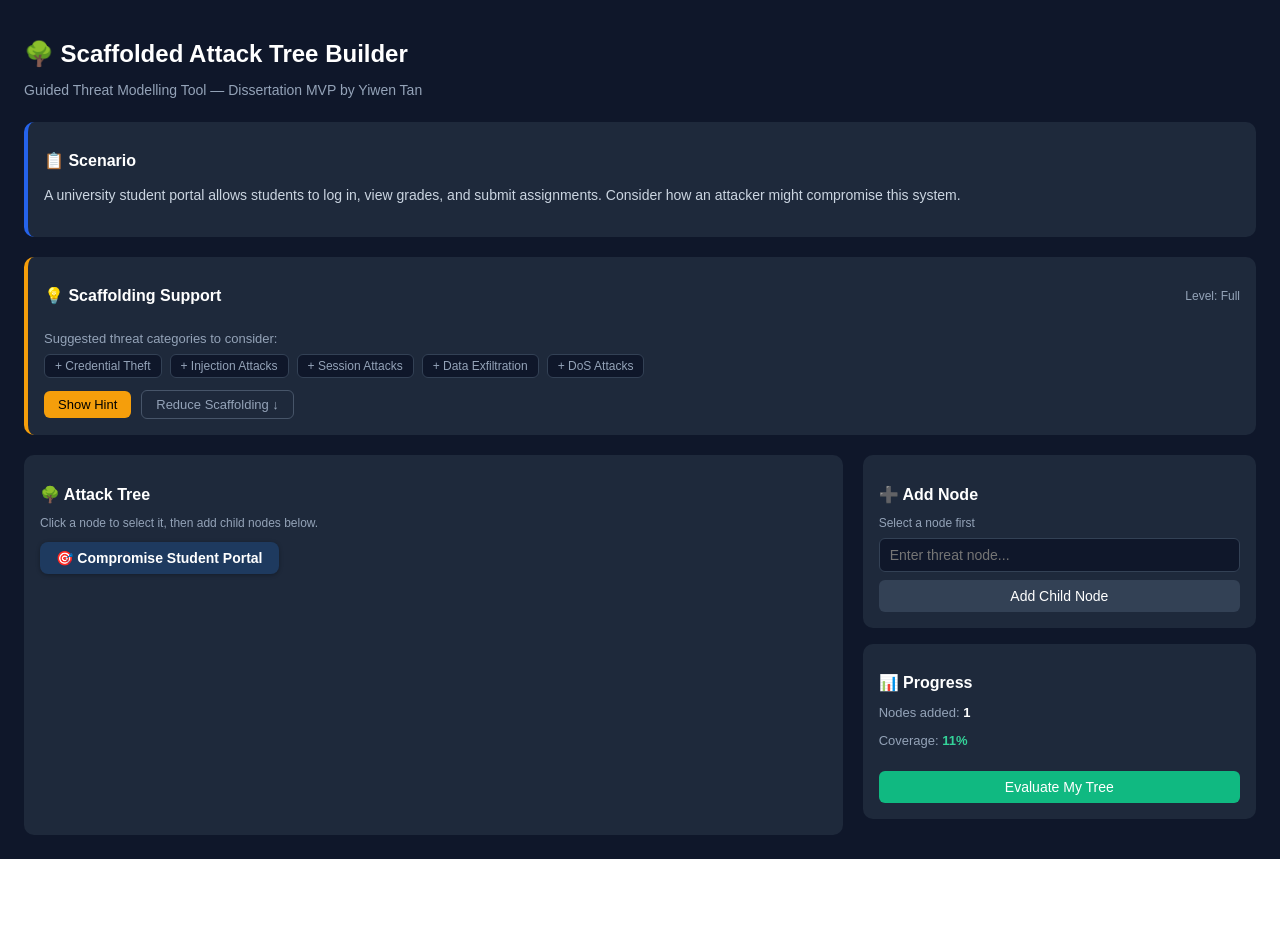
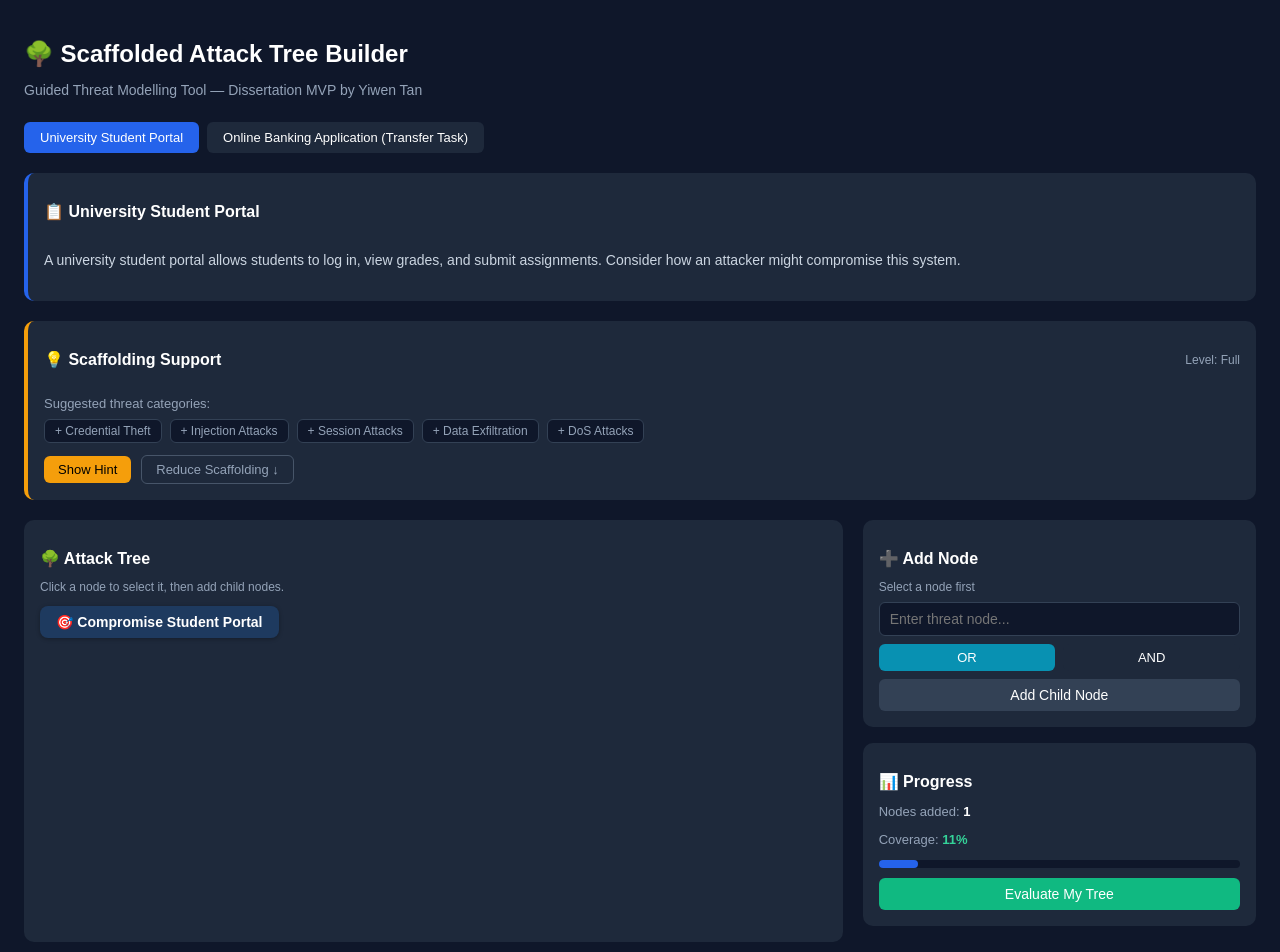
Before and after one commit to Yiwen1228/scaffolded-attack-tree, a React (Create React App) app: page / in a window 1280 px wide. Shown: the top 952 px of the page. Before the commit the page ends 859 px from the top, so only its background shows below. Built offline with nearby package versions, Linux system fonts and the light colour scheme.

Commit message:
Update MVP: add AND/OR logic, transfer task, and usability questionnaire

```diff
--- a/src/App.js
+++ b/src/App.js
@@ -1,59 +1,133 @@
 import React, { useState } from 'react';
 import './App.css';
 
-// Sample scaffolded scenario
-const SCENARIO = "A university student portal allows students to log in, view grades, and submit assignments. Consider how an attacker might compromise this system.";
-
-// Scaffolding hints for novices
-const HINTS = [
-  "Think about how an attacker might gain access to a user's account.",
-  "Consider what could go wrong with the login process.",
-  "What could an attacker do once they have access?",
-  "Think about the data stored in the system - how could it be stolen or modified?",
-  "Consider attacks on the network or server infrastructure."
-];
-
-// Reference tree for evaluation
-const REFERENCE_NODES = [
-  "Compromise Student Portal",
-  "Steal Credentials",
-  "Phishing Attack",
-  "Brute Force Password",
-  "SQL Injection",
-  "Session Hijacking",
-  "Modify Grades",
-  "Steal Personal Data",
-  "Denial of Service"
+const SCENARIOS = [
+  {
+    id: 1,
+    title: "University Student Portal",
+    description: "A university student portal allows students to log in, view grades, and submit assignments. Consider how an attacker might compromise this system.",
+    scaffolded: true,
+    hints: [
+      "Think about how an attacker might gain access to a user's account.",
+      "Consider what could go wrong with the login process.",
+      "What could an attacker do once they have access?",
+      "Think about the data stored in the system - how could it be stolen or modified?",
+      "Consider attacks on the network or server infrastructure."
+    ],
+    suggestions: ['Credential Theft', 'Injection Attacks', 'Session Attacks', 'Data Exfiltration', 'DoS Attacks'],
+    referenceNodes: [
+      "Compromise Student Portal", "Steal Credentials", "Phishing Attack",
+      "Brute Force Password", "SQL Injection", "Session Hijacking",
+      "Modify Grades", "Steal Personal Data", "Denial of Service"
+    ]
+  },
+  {
+    id: 2,
+    title: "Online Banking Application (Transfer Task)",
+    description: "An online banking application allows customers to log in, view balances, and transfer money between accounts. This is an independent task — no scaffolding support is provided. Construct an attack tree for this system.",
+    scaffolded: false,
+    hints: [],
+    suggestions: [],
+    referenceNodes: [
+      "Compromise Banking App", "Steal Credentials", "Phishing Attack",
+      "Man in the Middle", "SQL Injection", "Session Hijacking",
+      "Fraudulent Transfer", "Steal Financial Data", "Denial of Service"
+    ]
+  }
 ];
 
 let nodeIdCounter = 1;
 
-function App() {
+function Questionnaire({ onSubmit }) {
+  const [answers, setAnswers] = useState({ q1: '', q2: '', q3: '', q4: '', q5: '' });
+
+  const questions = [
+    { id: 'q1', text: 'The scaffolding support helped me understand how to construct an attack tree.' },
+    { id: 'q2', text: 'The hint prompts were useful when I was unsure what to add.' },
+    { id: 'q3', text: 'The fading mechanism felt natural — I did not feel lost when support was removed.' },
+    { id: 'q4', text: 'I felt more confident constructing the second (unscaffolded) tree after completing the first.' },
+    { id: 'q5', text: 'Overall, the tool was easy to use.' },
+  ];
+
+  const scale = ['Strongly Disagree', 'Disagree', 'Neutral', 'Agree', 'Strongly Agree'];
+
+  return (
+    <div style={{ background: '#1e293b', borderRadius: 10, padding: 20, maxWidth: 700 }}>
+      <h2 style={{ fontSize: 18, fontWeight: 'bold', marginBottom: 6 }}>📝 Usability Questionnaire</h2>
+      <p style={{ color: '#94a3b8', fontSize: 13, marginBottom: 20 }}>
+        Please rate each statement from 1 (Strongly Disagree) to 5 (Strongly Agree).
+      </p>
+      {questions.map((q, i) => (
+        <div key={q.id} style={{ marginBottom: 20 }}>
+          <p style={{ fontSize: 14, marginBottom: 8 }}>{i + 1}. {q.text}</p>
+          <div style={{ display: 'flex', gap: 8, flexWrap: 'wrap' }}>
+            {scale.map((label, val) => (
+              <button
+                key={val}
+                onClick={() => setAnswers({ ...answers, [q.id]: val + 1 })}
+                style={{
+                  padding: '6px 12px',
+                  borderRadius: 6,
+                  border: '1px solid #334155',
+                  background: answers[q.id] === val + 1 ? '#2563eb' : '#0f172a',
+                  color: 'white',
+                  cursor: 'pointer',
+                  fontSize: 12
+                }}
+              >
+                {val + 1} — {label}
+              </button>
+            ))}
+          </div>
+        </div>
+      ))}
+      <button
+        onClick={() => onSubmit(answers)}
+        disabled={Object.values(answers).some(a => a === '')}
+        style={{
+          marginTop: 10,
+          padding: '10px 24px',
+          background: Object.values(answers).some(a => a === '') ? '#334155' : '#10b981',
+          color: 'white',
+          border: 'none',
+          borderRadius: 6,
+          cursor: Object.values(answers).some(a => a === '') ? 'not-allowed' : 'pointer',
+          fontSize: 14
+        }}
+      >
+        Submit Questionnaire
+      </button>
+    </div>
+  );
+}
+
+function TreeBuilder({ scenario }) {
   const [nodes, setNodes] = useState([
-    { id: 0, label: "Compromise Student Portal", parentId: null, isRoot: true }
+    { id: 0, label: scenario.referenceNodes[0], parentId: null, isRoot: true, logic: null }
   ]);
   const [selectedNode, setSelectedNode] = useState(null);
   const [newNodeLabel, setNewNodeLabel] = useState('');
+  const [newNodeLogic, setNewNodeLogic] = useState('OR');
   const [showHint, setShowHint] = useState(false);
   const [currentHint, setCurrentHint] = useState(0);
   const [showEvaluation, setShowEvaluation] = useState(false);
-  const [scaffoldingLevel, setScaffoldingLevel] = useState(2); // 0=none, 1=hints only, 2=full
+  const [scaffoldingLevel, setScaffoldingLevel] = useState(scenario.scaffolded ? 2 : 0);
 
-  // Add a child node to the selected node
   const addNode = () => {
     if (!newNodeLabel.trim() || selectedNode === null) return;
     const newNode = {
       id: nodeIdCounter++,
       label: newNodeLabel.trim(),
-      parentId: selectedNode
+      parentId: selectedNode,
+      isRoot: false,
+      logic: newNodeLogic
     };
     setNodes([...nodes, newNode]);
     setNewNodeLabel('');
   };
 
-  // Delete a node and its children
   const deleteNode = (nodeId) => {
-    if (nodeId === 0) return; // cannot delete root
+    if (nodeId === 0) return;
     const toDelete = new Set();
     const queue = [nodeId];
     while (queue.length > 0) {
@@ -65,24 +139,21 @@ function App() {
     if (toDelete.has(selectedNode)) setSelectedNode(null);
   };
 
-  // Get children of a node
   const getChildren = (nodeId) => nodes.filter(n => n.parentId === nodeId);
 
-  // Evaluate the tree
   const evaluateTree = () => {
     const userLabels = nodes.map(n => n.label.toLowerCase());
-    const matched = REFERENCE_NODES.filter(ref =>
+    const matched = scenario.referenceNodes.filter(ref =>
       userLabels.some(label => label.includes(ref.toLowerCase()) || ref.toLowerCase().includes(label))
     );
     return {
       total: nodes.length,
       matched: matched.length,
-      possible: REFERENCE_NODES.length,
-      percentage: Math.round((matched.length / REFERENCE_NODES.length) * 100)
+      possible: scenario.referenceNodes.length,
+      percentage: Math.round((matched.length / scenario.referenceNodes.length) * 100)
     };
   };
 
-  // Render tree recursively
   const renderTree = (nodeId, depth = 0) => {
     const node = nodes.find(n => n.id === nodeId);
     if (!node) return null;
@@ -91,6 +162,18 @@ function App() {
 
     return (
       <div key={nodeId} style={{ marginLeft: depth * 24, marginTop: 6 }}>
+        {!node.isRoot && node.logic && (
+          <span style={{
+            fontSize: 10,
+            background: node.logic === 'AND' ? '#7c3aed' : '#0891b2',
+            color: 'white',
+            padding: '1px 6px',
+            borderRadius: 4,
+            marginLeft: 8,
+            marginBottom: 2,
+            display: 'inline-block'
+          }}>{node.logic}</span>
+        )}
         <div
           onClick={() => setSelectedNode(nodeId)}
           style={{
@@ -128,73 +211,50 @@ function App() {
   const evaluation = evaluateTree();
 
   return (
-    <div style={{ minHeight: '100vh', background: '#0f172a', color: 'white', fontFamily: 'sans-serif', padding: 24 }}>
-      <h1 style={{ fontSize: 24, fontWeight: 'bold', marginBottom: 4 }}>🌳 Scaffolded Attack Tree Builder</h1>
-      <p style={{ color: '#94a3b8', marginBottom: 24, fontSize: 14 }}>
-        Guided Threat Modelling Tool — Dissertation MVP by Yiwen Tan
-      </p>
-
-      {/* Scenario */}
-      <div style={{ background: '#1e293b', borderRadius: 10, padding: 16, marginBottom: 20, borderLeft: '4px solid #2563eb' }}>
-        <h2 style={{ fontSize: 16, fontWeight: 'bold', marginBottom: 8 }}>📋 Scenario</h2>
-        <p style={{ color: '#cbd5e1', fontSize: 14, lineHeight: 1.6 }}>{SCENARIO}</p>
-      </div>
-
-      {/* Scaffolding level */}
+    <div>
+      {/* Scaffolding panel */}
       {scaffoldingLevel > 0 && (
         <div style={{ background: '#1e293b', borderRadius: 10, padding: 16, marginBottom: 20, borderLeft: '4px solid #f59e0b' }}>
           <div style={{ display: 'flex', justifyContent: 'space-between', alignItems: 'center', marginBottom: 8 }}>
             <h2 style={{ fontSize: 16, fontWeight: 'bold' }}>💡 Scaffolding Support</h2>
             <span style={{ fontSize: 12, color: '#94a3b8' }}>Level: {scaffoldingLevel === 2 ? 'Full' : 'Hints Only'}</span>
           </div>
-
           {scaffoldingLevel === 2 && (
             <div style={{ marginBottom: 12 }}>
-              <p style={{ color: '#94a3b8', fontSize: 13, marginBottom: 8 }}>Suggested threat categories to consider:</p>
+              <p style={{ color: '#94a3b8', fontSize: 13, marginBottom: 8 }}>Suggested threat categories:</p>
               <div style={{ display: 'flex', flexWrap: 'wrap', gap: 8 }}>
-                {['Credential Theft', 'Injection Attacks', 'Session Attacks', 'Data Exfiltration', 'DoS Attacks'].map(cat => (
-                  <button
-                    key={cat}
-                    onClick={() => setNewNodeLabel(cat)}
-                    style={{ background: '#0f172a', border: '1px solid #334155', color: '#94a3b8', padding: '4px 10px', borderRadius: 6, cursor: 'pointer', fontSize: 12 }}
-                  >
+                {scenario.suggestions.map(cat => (
+                  <button key={cat} onClick={() => setNewNodeLabel(cat)}
+                    style={{ background: '#0f172a', border: '1px solid #334155', color: '#94a3b8', padding: '4px 10px', borderRadius: 6, cursor: 'pointer', fontSize: 12 }}>
                     + {cat}
                   </button>
                 ))}
               </div>
             </div>
           )}
-
-          <button
-            onClick={() => { setShowHint(!showHint); setCurrentHint((currentHint + 1) % HINTS.length); }}
-            style={{ background: '#f59e0b', color: '#000', border: 'none', padding: '6px 14px', borderRadius: 6, cursor: 'pointer', fontSize: 13 }}
-          >
+          <button onClick={() => { setShowHint(!showHint); setCurrentHint((currentHint + 1) % scenario.hints.length); }}
+            style={{ background: '#f59e0b', color: '#000', border: 'none', padding: '6px 14px', borderRadius: 6, cursor: 'pointer', fontSize: 13 }}>
             {showHint ? 'Hide Hint' : 'Show Hint'}
           </button>
-          {showHint && (
-            <p style={{ marginTop: 10, color: '#fcd34d', fontSize: 13 }}>💡 {HINTS[currentHint]}</p>
-          )}
-
-          <button
-            onClick={() => setScaffoldingLevel(scaffoldingLevel - 1)}
-            style={{ marginLeft: 10, background: 'none', border: '1px solid #475569', color: '#94a3b8', padding: '6px 14px', borderRadius: 6, cursor: 'pointer', fontSize: 13 }}
-          >
+          {showHint && <p style={{ marginTop: 10, color: '#fcd34d', fontSize: 13 }}>💡 {scenario.hints[currentHint]}</p>}
+          <button onClick={() => setScaffoldingLevel(scaffoldingLevel - 1)}
+            style={{ marginLeft: 10, background: 'none', border: '1px solid #475569', color: '#94a3b8', padding: '6px 14px', borderRadius: 6, cursor: 'pointer', fontSize: 13 }}>
             Reduce Scaffolding ↓
           </button>
         </div>
       )}
 
-      {scaffoldingLevel === 0 && (
+      {scaffoldingLevel === 0 && scenario.scaffolded && (
         <div style={{ background: '#1e293b', borderRadius: 10, padding: 12, marginBottom: 20, borderLeft: '4px solid #10b981' }}>
           <p style={{ color: '#6ee7b7', fontSize: 13 }}>✅ Scaffolding fully withdrawn — you are working independently!</p>
         </div>
       )}
 
       <div style={{ display: 'flex', gap: 20, flexWrap: 'wrap' }}>
-        {/* Tree view */}
+        {/* Tree */}
         <div style={{ flex: 2, minWidth: 300, background: '#1e293b', borderRadius: 10, padding: 16 }}>
           <h2 style={{ fontSize: 16, fontWeight: 'bold', marginBottom: 12 }}>🌳 Attack Tree</h2>
-          <p style={{ color: '#94a3b8', fontSize: 12, marginBottom: 12 }}>Click a node to select it, then add child nodes below.</p>
+          <p style={{ color: '#94a3b8', fontSize: 12, marginBottom: 12 }}>Click a node to select it, then add child nodes.</p>
           {renderTree(0)}
         </div>
 
@@ -213,24 +273,33 @@ function App() {
               placeholder="Enter threat node..."
               style={{ width: '100%', padding: '8px 10px', borderRadius: 6, border: '1px solid #334155', background: '#0f172a', color: 'white', fontSize: 14, marginBottom: 8, boxSizing: 'border-box' }}
             />
-            <button
-              onClick={addNode}
-              disabled={!newNodeLabel.trim() || selectedNode === null}
-              style={{ width: '100%', padding: '8px', background: selectedNode !== null ? '#2563eb' : '#334155', color: 'white', border: 'none', borderRadius: 6, cursor: selectedNode !== null ? 'pointer' : 'not-allowed', fontSize: 14 }}
-            >
+            {/* AND/OR selector */}
+            <div style={{ display: 'flex', gap: 8, marginBottom: 8 }}>
+              <button onClick={() => setNewNodeLogic('OR')}
+                style={{ flex: 1, padding: '6px', borderRadius: 6, border: 'none', background: newNodeLogic === 'OR' ? '#0891b2' : '#1e293b', color: 'white', cursor: 'pointer', fontSize: 13 }}>
+                OR
+              </button>
+              <button onClick={() => setNewNodeLogic('AND')}
+                style={{ flex: 1, padding: '6px', borderRadius: 6, border: 'none', background: newNodeLogic === 'AND' ? '#7c3aed' : '#1e293b', color: 'white', cursor: 'pointer', fontSize: 13 }}>
+                AND
+              </button>
+            </div>
+            <button onClick={addNode} disabled={!newNodeLabel.trim() || selectedNode === null}
+              style={{ width: '100%', padding: '8px', background: selectedNode !== null ? '#2563eb' : '#334155', color: 'white', border: 'none', borderRadius: 6, cursor: selectedNode !== null ? 'pointer' : 'not-allowed', fontSize: 14 }}>
               Add Child Node
             </button>
           </div>
 
-          {/* Stats */}
+          {/* Progress */}
           <div style={{ background: '#1e293b', borderRadius: 10, padding: 16, marginBottom: 16 }}>
             <h2 style={{ fontSize: 16, fontWeight: 'bold', marginBottom: 12 }}>📊 Progress</h2>
             <p style={{ color: '#94a3b8', fontSize: 13 }}>Nodes added: <strong style={{ color: 'white' }}>{nodes.length}</strong></p>
             <p style={{ color: '#94a3b8', fontSize: 13 }}>Coverage: <strong style={{ color: '#34d399' }}>{evaluation.percentage}%</strong></p>
-            <button
-              onClick={() => setShowEvaluation(!showEvaluation)}
-              style={{ marginTop: 10, width: '100%', padding: '8px', background: '#10b981', color: 'white', border: 'none', borderRadius: 6, cursor: 'pointer', fontSize: 14 }}
-            >
+            <div style={{ marginTop: 8, background: '#0f172a', borderRadius: 6, height: 8 }}>
+              <div style={{ height: 8, borderRadius: 6, background: '#2563eb', width: `${evaluation.percentage}%`, transition: 'width 0.3s' }} />
+            </div>
+            <button onClick={() => setShowEvaluation(!showEvaluation)}
+              style={{ marginTop: 10, width: '100%', padding: '8px', background: '#10b981', color: 'white', border: 'none', borderRadius: 6, cursor: 'pointer', fontSize: 14 }}>
               {showEvaluation ? 'Hide Evaluation' : 'Evaluate My Tree'}
             </button>
           </div>
@@ -238,11 +307,7 @@ function App() {
           {showEvaluation && (
             <div style={{ background: '#1e293b', borderRadius: 10, padding: 16 }}>
               <h2 style={{ fontSize: 16, fontWeight: 'bold', marginBottom: 12 }}>🎯 Evaluation</h2>
-              <p style={{ color: '#94a3b8', fontSize: 13 }}>Your tree has <strong style={{ color: 'white' }}>{evaluation.total}</strong> nodes.</p>
-              <p style={{ color: '#94a3b8', fontSize: 13 }}>You identified <strong style={{ color: '#34d399' }}>{evaluation.matched}</strong> out of <strong style={{ color: 'white' }}>{evaluation.possible}</strong> key threat categories.</p>
-              <div style={{ marginTop: 10, background: '#0f172a', borderRadius: 6, height: 8 }}>
-                <div style={{ height: 8, borderRadius: 6, background: '#2563eb', width: `${evaluation.percentage}%` }} />
-              </div>
+              <p style={{ color: '#94a3b8', fontSize: 13 }}>You identified <strong style={{ color: '#34d399' }}>{evaluation.matched}</strong> of <strong style={{ color: 'white' }}>{evaluation.possible}</strong> key threat categories.</p>
               <p style={{ color: '#60a5fa', fontSize: 13, marginTop: 6 }}>{evaluation.percentage}% completeness</p>
             </div>
           )}
@@ -252,4 +317,82 @@ function App() {
   );
 }
 
+function App() {
+  const [currentScenario, setCurrentScenario] = useState(0);
+  const [completedScenarios, setCompletedScenarios] = useState([]);
+  const [showQuestionnaire, setShowQuestionnaire] = useState(false);
+  const [questionnaireSubmitted, setQuestionnaireSubmitted] = useState(false);
+
+  const scenario = SCENARIOS[currentScenario];
+
+  const handleNextScenario = () => {
+    setCompletedScenarios([...completedScenarios, currentScenario]);
+    if (currentScenario < SCENARIOS.length - 1) {
+      setCurrentScenario(currentScenario + 1);
+    } else {
+      setShowQuestionnaire(true);
+    }
+  };
+
+  const handleQuestionnaireSubmit = (answers) => {
+    console.log('Questionnaire answers:', answers);
+    setQuestionnaireSubmitted(true);
+  };
+
+  return (
+    <div style={{ minHeight: '100vh', background: '#0f172a', color: 'white', fontFamily: 'sans-serif', padding: 24 }}>
+      <h1 style={{ fontSize: 24, fontWeight: 'bold', marginBottom: 4 }}>🌳 Scaffolded Attack Tree Builder</h1>
+      <p style={{ color: '#94a3b8', marginBottom: 24, fontSize: 14 }}>
+        Guided Threat Modelling Tool — Dissertation MVP by Yiwen Tan
+      </p>
+
+      {/* Scenario tabs */}
+      <div style={{ display: 'flex', gap: 8, marginBottom: 20 }}>
+        {SCENARIOS.map((s, i) => (
+          <button key={s.id} onClick={() => setCurrentScenario(i)}
+            style={{
+              padding: '8px 16px', borderRadius: 6, border: 'none', cursor: 'pointer', fontSize: 13,
+              background: currentScenario === i ? '#2563eb' : completedScenarios.includes(i) ? '#166534' : '#1e293b',
+              color: 'white'
+            }}>
+            {completedScenarios.includes(i) ? '✅ ' : ''}{s.title}
+          </button>
+        ))}
+      </div>
+
+      {/* Scenario description */}
+      <div style={{ background: '#1e293b', borderRadius: 10, padding: 16, marginBottom: 20, borderLeft: `4px solid ${scenario.scaffolded ? '#2563eb' : '#dc2626'}` }}>
+        <div style={{ display: 'flex', justifyContent: 'space-between', alignItems: 'center', marginBottom: 8 }}>
+          <h2 style={{ fontSize: 16, fontWeight: 'bold' }}>📋 {scenario.title}</h2>
+          {!scenario.scaffolded && (
+            <span style={{ fontSize: 12, background: '#dc2626', padding: '2px 8px', borderRadius: 4 }}>Transfer Task — No Scaffolding</span>
+          )}
+        </div>
+        <p style={{ color: '#cbd5e1', fontSize: 14, lineHeight: 1.6 }}>{scenario.description}</p>
+      </div>
+
+      {showQuestionnaire ? (
+        questionnaireSubmitted ? (
+          <div style={{ background: '#1e293b', borderRadius: 10, padding: 24, textAlign: 'center' }}>
+            <h2 style={{ fontSize: 20, marginBottom: 8 }}>🎉 Thank you!</h2>
+            <p style={{ color: '#94a3b8' }}>Your responses have been recorded. The session is complete.</p>
+          </div>
+        ) : (
+          <Questionnaire onSubmit={handleQuestionnaireSubmit} />
+        )
+      ) : (
+        <>
+          <TreeBuilder key={currentScenario} scenario={scenario} />
+          <div style={{ marginTop: 20 }}>
+            <button onClick={handleNextScenario}
+              style={{ padding: '10px 24px', background: '#f59e0b', color: '#000', border: 'none', borderRadius: 6, cursor: 'pointer', fontSize: 14, fontWeight: 'bold' }}>
+              {currentScenario < SCENARIOS.length - 1 ? 'Next Scenario →' : 'Complete & Go to Questionnaire →'}
+            </button>
+          </div>
+        </>
+      )}
+    </div>
+  );
+}
+
 export default App;
```
